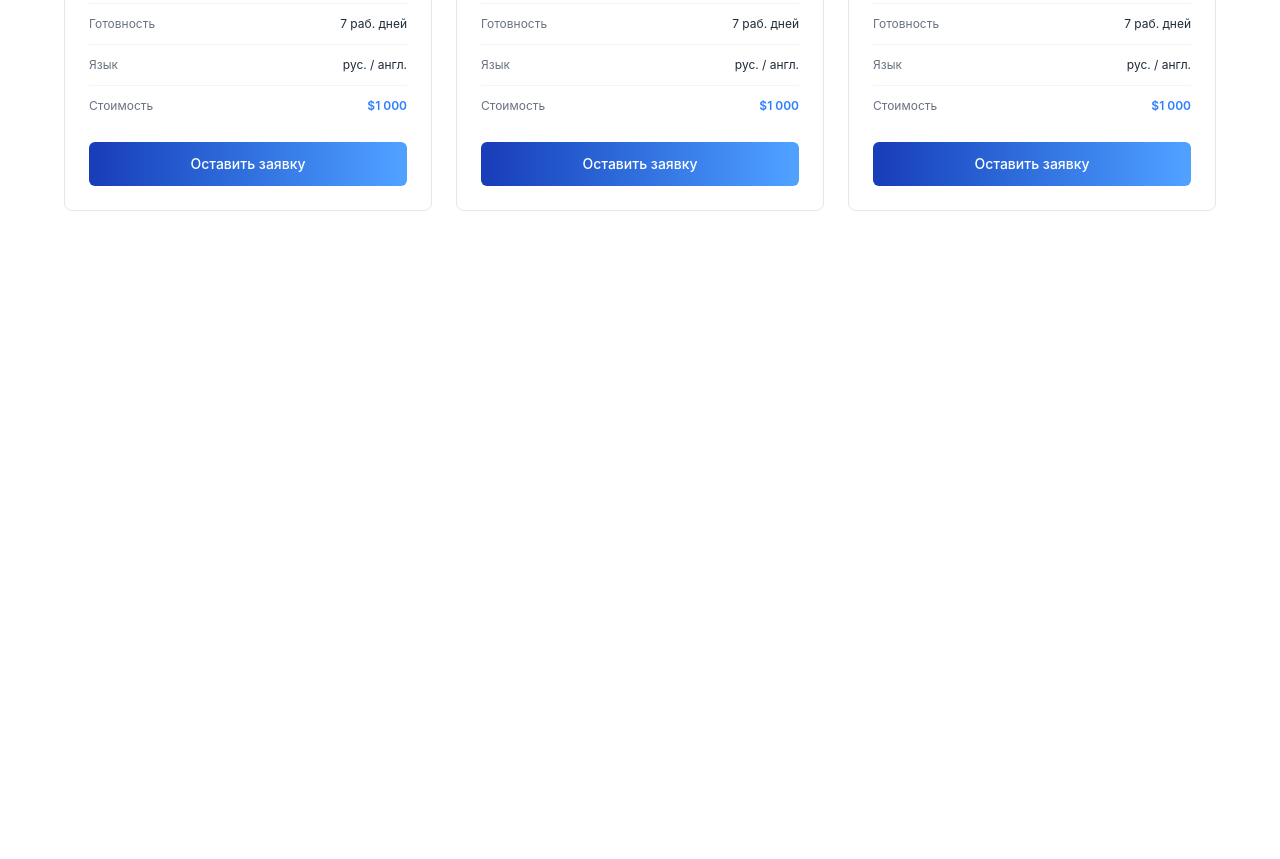
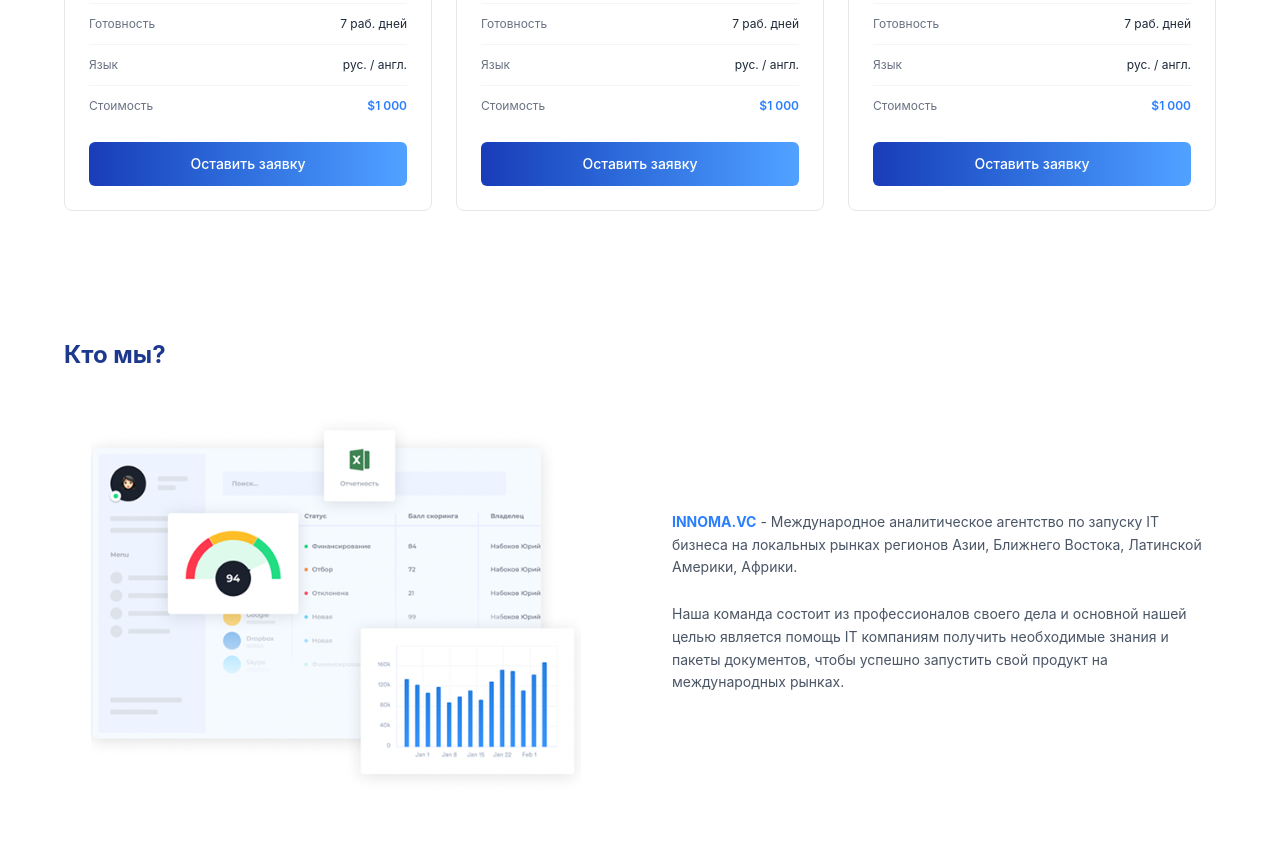
Before and after one commit to IdrisR-009/Final_Exam_Project, a website: page index.html in a window 1280 px wide. Shown: the part 7120-7979 px from the top of the page. Before the commit the page ends 7395 px from the top, so only its background shows below. Drawn offline with Linux system fonts and the light colour scheme.

Commit message:
about_company

```diff
--- a/index.html
+++ b/index.html
@@ -514,5 +514,34 @@
 </div>
 </section>
 
+<section>
+  <div class="w-full bg-white py-16 px-8">
+  <div class="max-w-6xl mx-auto">
+
+    <h2 class="text-blue-900 text-2xl font-bold mb-10">
+      Кто мы?
+    </h2>
+
+    <div class="grid grid-cols-2 gap-16 items-center">
+
+      <img src="Снимок экрана 2022-11-14 в 5.45 1.png" alt="" class="w-full h-96 object-contain">
+
+      <div>
+        <p class="text-gray-600 text-sm leading-relaxed mb-6">
+          <span class="text-blue-500 font-bold">INNOMA.VC</span> - Международное аналитическое агентство по запуску IT бизнеса на локальных рынках регионов Азии, Ближнего Востока, Латинской Америки, Африки.
+        </p>
+        <p class="text-gray-600 text-sm leading-relaxed">
+          Наша команда состоит из профессионалов своего дела и основной нашей целью является помощь IT компаниям получить необходимые знания и пакеты документов, чтобы успешно запустить свой продукт на международных рынках.
+        </p>
+      </div>
+
+    </div>
+  </div>
+</div>
+</section>
+
+<section>
+
+</section>
 </body>
 </html>
```
Also changed, not shown: Group 841.png (added), src/output.css, Снимок экрана 2022-11-14 в 5.45 1.png (added).
